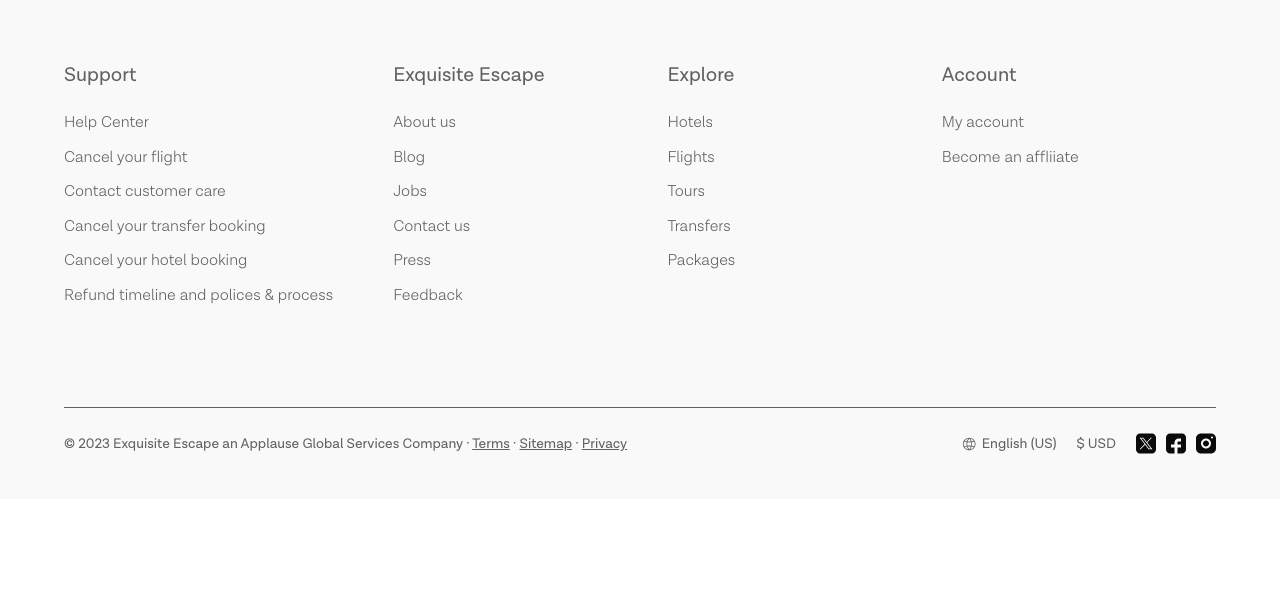
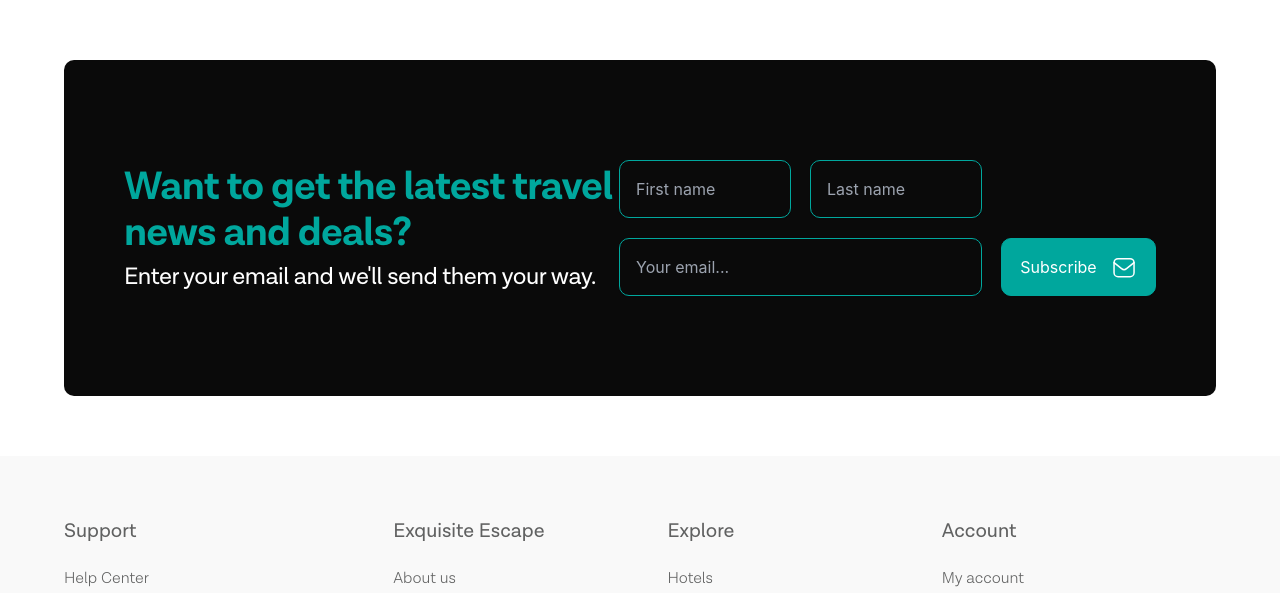
Before and after one commit to Mykel-Eze/exquisite-escape, a Vue app: page / in a window 1280 px wide. Shown: the part 800-1393 px from the top of the page. Before the commit the page ends 1299 px from the top, so only its background shows below. Built offline with nearby package versions, Linux system fonts and the light colour scheme.

Commit message:
NewsletterBlock done

```diff
--- a/src/Externals.vue
+++ b/src/Externals.vue
@@ -4,6 +4,7 @@
         <div id="main-contents-wrapper">
           <router-view />
         </div>
+      <NewsletterBlock />
       <Footer />
     </div>
   </template>
@@ -11,10 +12,12 @@
   <script>
   import Navbar from "@/components/Navbar.vue";
   import Footer from "@/components/Footer.vue";
+  import NewsletterBlock from './components/NewsletterBlock.vue';
+
   export default {
     name: "ExternalLayout",
     components: {
-      Navbar, Footer
+      Navbar, Footer, NewsletterBlock
     }
   }
   </script>
--- /dev/null
+++ b/src/assets/css/newsletter-block.css
@@ -0,0 +1,64 @@
+#newsletter-block {
+    margin: 60px 0;
+}
+.newsletter-text-form-wrapper {
+    border-radius: 10px;
+    background: #0A0A0A;
+    padding: 50px 25px;
+}
+.newsletter-text-side {
+    max-width: 495px;
+}
+h2.newsletter-block-title {
+    font-size: 40px;
+    margin: 0;
+    line-height: 46px;
+    letter-spacing: -0.8px;
+    font-weight: 600;
+}
+p.newsletter-block-desc {
+    font-size: 24px;
+    font-weight: 400;
+    line-height: 31px;
+    letter-spacing: -0.48px;
+    margin-top: 5px;
+}
+.newsletter-form-side {
+    max-width: 550px;
+}
+form#newsletter-form .input-field {
+    margin: 0;
+}
+form#newsletter-form input.inp-field {
+    border-radius: 10px;
+    border: 1px solid var(--pry-color);
+    box-shadow: 0px 1px 2px 0px rgba(16, 24, 40, 0.05);
+    height: 58px;
+    padding: 0 16px;
+    box-sizing: border-box;
+    color: white;
+    margin-bottom: 20px;
+}
+form#newsletter-form button.submit-btn {
+    border-radius: 10px;
+    border: 1px solid var(--pry-color);
+    background: var(--pry-color);
+    box-shadow: 0px 1px 2px 0px rgba(16, 24, 40, 0.05);
+    height: 58px;
+    width: 155px;
+    display: flex;
+    justify-content: center;
+    align-items: center;
+    color: white;
+    gap: 15px;
+    font-size: 16px;
+}
+
+@media(min-width: 993px) {
+    .newsletter-text-form-wrapper {
+        padding: 100px 60px;
+    }
+    form#newsletter-form .input-field-wrapper > .input-field input.inp-field {
+        margin-bottom: 0;
+    }
+}
--- a/src/assets/css/styles.css
+++ b/src/assets/css/styles.css
@@ -180,6 +180,22 @@ h5, h6{
     margin: auto;
 }
 
+.toastWrapper {
+    border-radius: 6px !important;
+    box-shadow: 0px 4px 12px 0px rgba(142, 142, 142, 0.15);
+    font-size: 16px !important;
+    font-weight: 700 !important;
+    gap: 15px !important;
+}
+.toastWrapper.toast-success {
+    color: #29C768;
+    background: #EAFFF2;
+}
+.toastWrapper.toast-error {
+    color: #FC3E3E;
+    background: #EAFFF2;
+}
+
 @media(min-width: 601px) {
     .container {
         width: 90% !important;
--- a/src/components/HelloWorld.vue
+++ /dev/null
@@ -1,61 +0,0 @@
-<template>
-  <div class="hello">
-    <h1>{{ msg }}</h1>
-    <p>
-      For a guide and recipes on how to configure / customize this project,<br>
-      check out the
-      <a href="https://cli.vuejs.org" target="_blank" rel="noopener">vue-cli documentation</a>.
-    </p>
-    <h3>Installed CLI Plugins</h3>
-    <ul>
-      <li><a href="https://github.com/vuejs/vue-cli/tree/dev/packages/%40vue/cli-plugin-babel" target="_blank" rel="noopener">babel</a></li>
-      <li><a href="https://github.com/vuejs/vue-cli/tree/dev/packages/%40vue/cli-plugin-router" target="_blank" rel="noopener">router</a></li>
-      <li><a href="https://github.com/vuejs/vue-cli/tree/dev/packages/%40vue/cli-plugin-vuex" target="_blank" rel="noopener">vuex</a></li>
-      <li><a href="https://github.com/vuejs/vue-cli/tree/dev/packages/%40vue/cli-plugin-eslint" target="_blank" rel="noopener">eslint</a></li>
-      <li><a href="https://github.com/vuejs/vue-cli/tree/dev/packages/%40vue/cli-plugin-unit-jest" target="_blank" rel="noopener">unit-jest</a></li>
-    </ul>
-    <h3>Essential Links</h3>
-    <ul>
-      <li><a href="https://vuejs.org" target="_blank" rel="noopener">Core Docs</a></li>
-      <li><a href="https://forum.vuejs.org" target="_blank" rel="noopener">Forum</a></li>
-      <li><a href="https://chat.vuejs.org" target="_blank" rel="noopener">Community Chat</a></li>
-      <li><a href="https://twitter.com/vuejs" target="_blank" rel="noopener">Twitter</a></li>
-      <li><a href="https://news.vuejs.org" target="_blank" rel="noopener">News</a></li>
-    </ul>
-    <h3>Ecosystem</h3>
-    <ul>
-      <li><a href="https://router.vuejs.org" target="_blank" rel="noopener">vue-router</a></li>
-      <li><a href="https://vuex.vuejs.org" target="_blank" rel="noopener">vuex</a></li>
-      <li><a href="https://github.com/vuejs/vue-devtools#vue-devtools" target="_blank" rel="noopener">vue-devtools</a></li>
-      <li><a href="https://vue-loader.vuejs.org" target="_blank" rel="noopener">vue-loader</a></li>
-      <li><a href="https://github.com/vuejs/awesome-vue" target="_blank" rel="noopener">awesome-vue</a></li>
-    </ul>
-  </div>
-</template>
-
-<script>
-export default {
-  name: 'HelloWorld',
-  props: {
-    msg: String
-  }
-}
-</script>
-
-<!-- Add "scoped" attribute to limit CSS to this component only -->
-<style scoped>
-h3 {
-  margin: 40px 0 0;
-}
-ul {
-  list-style-type: none;
-  padding: 0;
-}
-li {
-  display: inline-block;
-  margin: 0 10px;
-}
-a {
-  color: #42b983;
-}
-</style>
--- /dev/null
+++ b/src/components/NewsletterBlock.vue
@@ -0,0 +1,70 @@
+<template>
+  <div id="newsletter-block">
+    <div class="container">
+        <div class="newsletter-text-form-wrapper flex-div justify-between">
+            <div class="newsletter-text-side">
+                <h2 class="newsletter-block-title pry-color">Want to get the latest travel news and deals?</h2>
+                <p class="newsletter-block-desc white-text">
+                    Enter your email and we'll send them your way.
+                </p>
+            </div>
+            <div class="newsletter-form-side">
+                <form action="#" id="newsletter-form" @submit.prevent="subscribe" class="flex gap-5 items-end">
+                    <div class="input-field-wrapper">
+                        <div class="grid grid-cols-2 gap-5">
+                            <div class="input-field">
+                                <input type="text" class="inp-field" v-model="firstName" placeholder="First name" required>
+                            </div>
+                            <div class="input-field">
+                                <input type="text" class="inp-field" v-model="lastName" placeholder="Last name" required>
+                            </div>
+                        </div>
+                        <div class="input-field">
+                            <input type="email" class="inp-field" v-model="email" placeholder="Your email..." required>
+                        </div>
+                    </div>
+                    <div class="submit-btn-wrapper">
+                        <button type="submit" class="submit-btn">
+                            <span>Subscribe</span>
+                            <img src="../assets/images/email.svg" alt="mail" class="email-icon">
+                        </button>
+                    </div>
+                </form>
+            </div>
+        </div>
+    </div>
+  </div>
+</template>
+
+<script>
+import M from "materialize-css";
+export default {
+    name: 'NewsletterBlock',
+    data() {
+        return {
+            firstName: '',
+            lastName: '',
+            email: '',
+            tickCircle: '/tick-circle.svg'
+        };
+    },
+
+    components: {},
+    methods: {
+        subscribe() {
+            // You can perform the subscription logic here
+            console.log(`Subscribed with email: ${this.email}`);
+            // You may want to send the email to your server or perform other actions
+            // Reset the email field after submission
+            this.email = '';
+            this.firstName = '';
+            this.lastName = '';
+
+            var toastHTML = "<img src='"+ this.tickCircle +"' alt='tick' /> <span>Subscribed successfully</span>";
+            M.toast({html: toastHTML, classes: 'toastWrapper toast-success'});
+        },
+    },
+}
+</script>
+
+<style scoped src="..\assets\css\newsletter-block.css"></style>
```
Also changed, not shown: public/tick-circle.svg (added).
